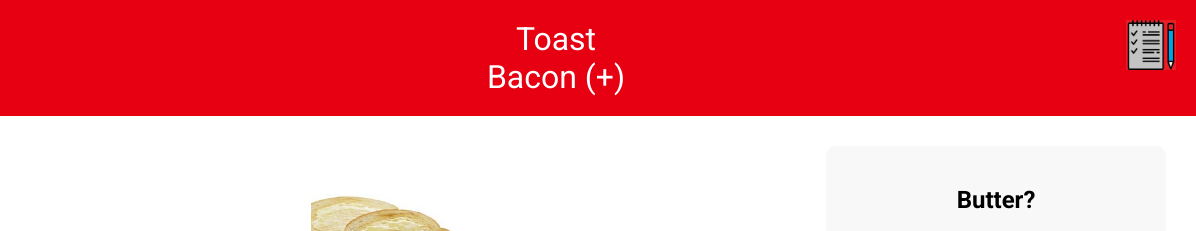
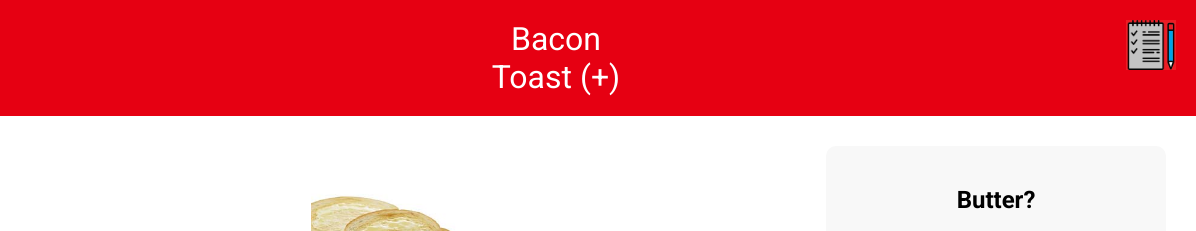
Before and after one commit to Mikymallorca007/BARALDEABELLAENG, a plain HTML site: page Comidas/Sandwiches o Tostadas/Tostadas Bacon.html in a window 1280 px wide. Shown: the top 231 px of the page, 84-1280 px from the left. Drawn offline with Linux system fonts and the light colour scheme.

Commit message:
Update Tostadas Bacon.html

```diff
--- a/Comidas/Sandwiches o Tostadas/Tostadas Bacon.html
+++ b/Comidas/Sandwiches o Tostadas/Tostadas Bacon.html
@@ -126,7 +126,7 @@
             </a>
         </div>
         <div>
-            Toast<br>Bacon (+)
+            Bacon<br>Toast (+)
         </div>
     </header>
 
```
